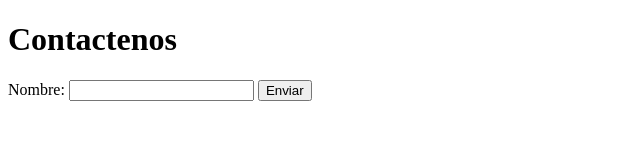
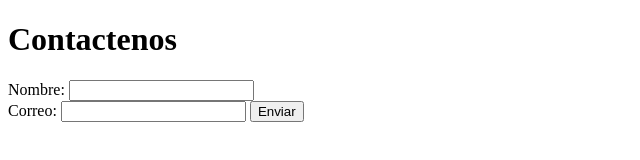
Before and after one commit to DanielRamire16/proyecto, a plain HTML site: page contacto.html in a window 1280 px wide. Shown: the whole page, without its empty margins (0-640 px from the left). Drawn offline with Linux system fonts and the light colour scheme.

Commit message:
Pruebas de formulario de contacto

```diff
--- a/contacto.html
+++ b/contacto.html
@@ -14,6 +14,8 @@
     <main>
         <form>
             Nombre: <input type="text" id="nombre" name="nombre"/>
+            <br/>
+            Correo: <input type="text" id="email" name="email" />
             <button type="button" id="enviar" name="enviar">Enviar</button>
         </form>
     </main>
```
